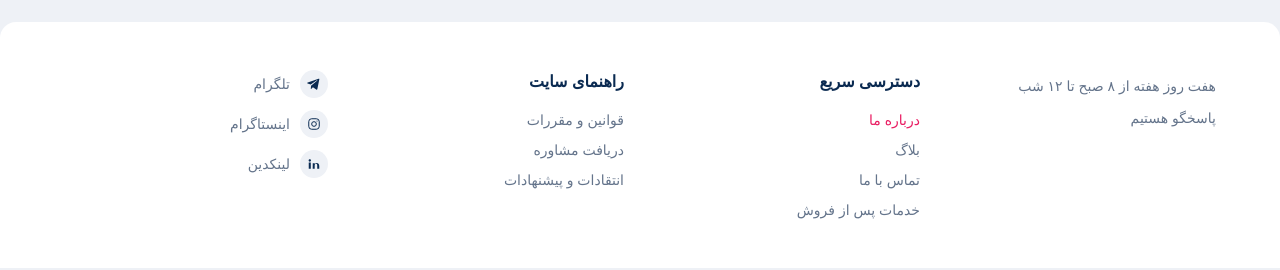
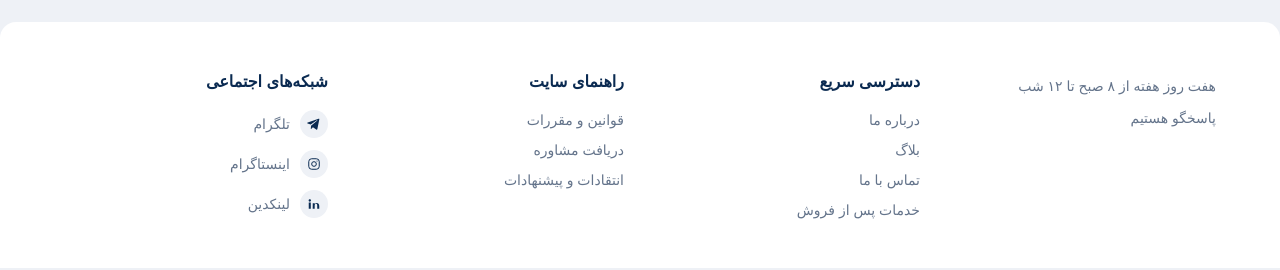
Before and after one commit to Hashemi04/frontend-task, a Nuxt app: page / in a window 1280 px wide. Shown: the part 630-900 px from the top of the page. Built offline with nearby package versions, Linux system fonts and the light colour scheme; no server answers; a web font is replaced by a local one.

Commit message:
refactor: restructure AppFooter component to use a column-based layout for quick links, guide links, and social media links; enhance code readability and maintainability

```diff
--- a/app/components/layout/AppFooter.vue
+++ b/app/components/layout/AppFooter.vue
@@ -9,23 +9,43 @@ import IconInstagram from "~/components/icons/IconInstagram.vue";
 import IconLinkedin from "~/components/icons/IconLinkedin.vue";
 import IconTelegram from "~/components/icons/IconTelegram.vue";
 
-const quickLinks = [
+type FooterLink = {
+  to: string;
+  label: string;
+  icon?: Component;
+};
+
+const columns: {
+  title: string;
+  links: FooterLink[];
+  wide?: boolean;
+}[] = [
+  {
+    title: "دسترسی سریع",
+    links: [
       { to: "/about", label: "درباره ما" },
       { to: "/blog", label: "بلاگ" },
       { to: "/contact", label: "تماس با ما" },
       { to: "/after-sales", label: "خدمات پس از فروش" },
-];
-
-const guideLinks = [
+    ],
+  },
+  {
+    title: "راهنمای سایت",
+    links: [
       { to: "/terms", label: "قوانین و مقررات" },
       { to: "/consultation", label: "دریافت مشاوره" },
       { to: "/feedback", label: "انتقادات و پیشنهادات" },
-];
-
-const socialLinks = [
-  { href: "/contact", label: "تلگرام", icon: IconTelegram },
-  { href: "/contact", label: "اینستاگرام", icon: IconInstagram },
-  { href: "/contact", label: "لینکدین", icon: IconLinkedin },
+    ],
+  },
+  {
+    title: "شبکه‌های اجتماعی",
+    wide: true,
+    links: [
+      { to: "/contact", label: "تلگرام", icon: IconTelegram },
+      { to: "/contact", label: "اینستاگرام", icon: IconInstagram },
+      { to: "/contact", label: "لینکدین", icon: IconLinkedin },
+    ],
+  },
 ];
 
 const bottomSocial: { href: string; label: string; icon: Component }[] = [
@@ -46,43 +66,23 @@ const bottomSocial: { href: string; label: string; icon: Component }[] = [
         هفت روز هفته از ۸ صبح تا ۱۲ شب پاسخگو هستیم
       </p>
 
-      <section>
-        <h2 class="mb-4 text-base font-bold text-ink">دسترسی سریع</h2>
-        <ul class="space-y-2.5 text-sm">
-          <li v-for="(link, index) in quickLinks" :key="link.label">
+      <section
+        v-for="column in columns"
+        :key="column.title"
+        :class="column.wide && 'col-span-2 md:col-span-1'"
+      >
+        <h2 class="mb-4 text-base font-bold text-ink">{{ column.title }}</h2>
+        <ul
+          class="text-sm text-muted"
+          :class="column.wide ? 'space-y-3' : 'space-y-2.5'"
+        >
+          <li v-for="link in column.links" :key="link.label">
             <NuxtLink
               :to="link.to"
-              class="transition-colors hover:text-primary"
-              :class="index === 0 ? 'text-primary' : 'text-muted'"
-            >
-              {{ link.label }}
-            </NuxtLink>
-          </li>
-        </ul>
-      </section>
-
-      <section>
-        <h2 class="mb-4 text-base font-bold text-ink">راهنمای سایت</h2>
-        <ul class="space-y-2.5 text-sm text-muted">
-          <li v-for="link in guideLinks" :key="link.label">
-            <NuxtLink
-              :to="link.to"
-              class="transition-colors hover:text-primary"
-            >
-              {{ link.label }}
-            </NuxtLink>
-          </li>
-        </ul>
-      </section>
-
-      <section class="col-span-2 md:col-span-1">
-        <ul class="space-y-3 text-sm text-muted">
-          <li v-for="link in socialLinks" :key="link.label">
-            <NuxtLink
-              :to="link.href"
               class="flex items-center gap-2.5 transition-colors hover:text-primary"
             >
               <span
+                v-if="link.icon"
                 class="flex size-7 shrink-0 items-center justify-center rounded-full bg-page text-ink"
               >
                 <component :is="link.icon" class="size-3.5" />
```
Lines whose indentation alone changed are shown as unchanged.
